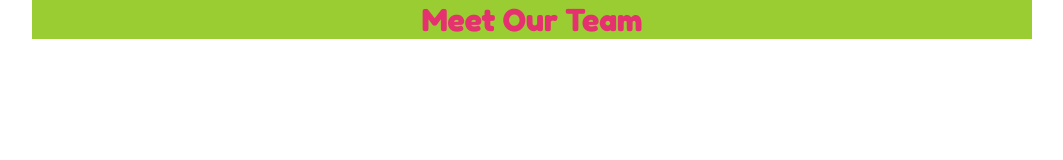
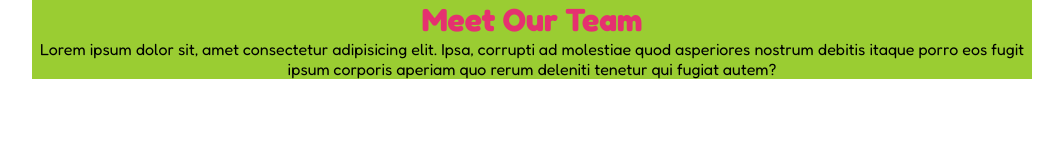
Before and after one commit to ElRafo92/html-css-float-cards, a plain HTML site: page index.html in a window 1280 px wide. Shown: the whole page, without its empty margins (108-1171 px from the left). Drawn offline with Linux system fonts and the light colour scheme.

Commit message:
added paragrafo

```diff
--- a/css/style.css
+++ b/css/style.css
@@ -18,3 +18,7 @@ body{
     text-align: center;
     color: #E53170;
 }
+
+.paragrafo{
+    text-align: center;
+}
--- a/index.html
+++ b/index.html
@@ -21,6 +21,9 @@
                 <h1>Meet Our Team</h1>
             </div>
             <!-- /titolo -->
+            <p class="paragrafo">
+                Lorem ipsum dolor sit, amet consectetur adipisicing elit. Ipsa, corrupti ad molestiae quod asperiores nostrum debitis itaque porro eos fugit ipsum corporis aperiam quo rerum deleniti tenetur qui fugiat autem?
+            </p>
         </div>
     </main>
     <footer></footer>
```
